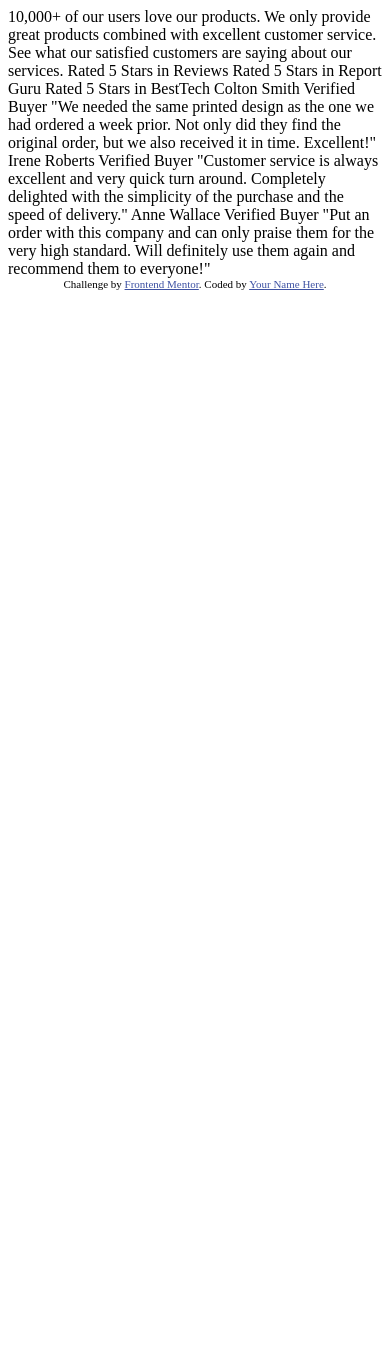
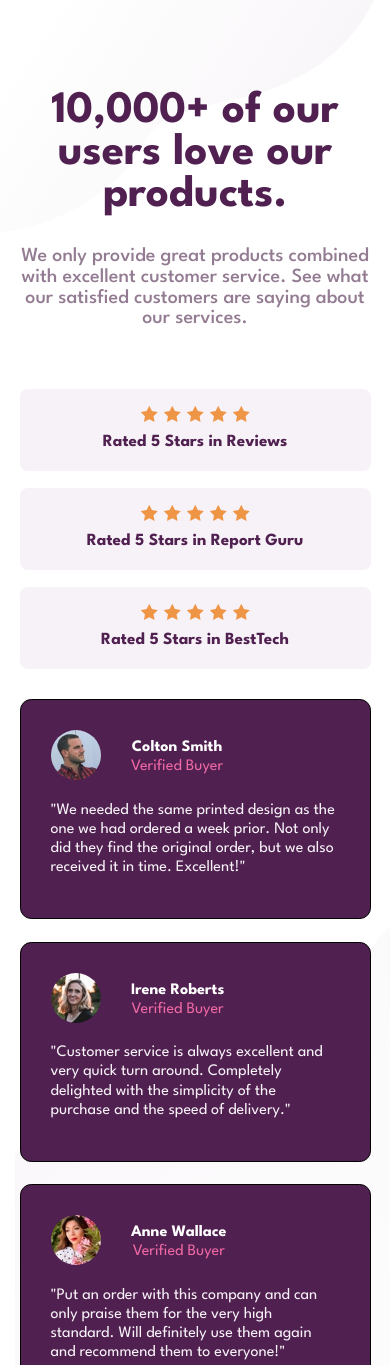
Before and after one commit to zaidansari42/FEM-Social-Proof, a plain HTML site: page index.html in a window 390 px wide. Shown: the top 1365 px of the page. Before the commit the page ends 844 px from the top, so only its background shows below. Drawn offline with Linux system fonts and the light colour scheme.

Commit message:
Completed Mobile mode

```diff
--- a/index.html
+++ b/index.html
@@ -3,7 +3,7 @@
   <head>
     <meta charset="UTF-8" />
     <meta name="viewport" content="width=device-width, initial-scale=1.0" />
-    <!-- displays site properly based on user's device -->
+    <link rel="stylesheet" href="styles.css" />
 
     <link
       rel="icon"
@@ -13,49 +13,123 @@
     />
 
     <title>Frontend Mentor | Social proof section</title>
-
-    <!-- Feel free to remove these styles or customise in your own stylesheet 👍 -->
-    <style>
-      .attribution {
-        font-size: 11px;
-        text-align: center;
-      }
-      .attribution a {
-        color: hsl(228, 45%, 44%);
-      }
-    </style>
   </head>
   <body>
-    10,000+ of our users love our products.
-
-    We only provide great products combined with excellent customer service.
-    See what our satisfied customers are saying about our services.
-
-    Rated 5 Stars in Reviews
-    Rated 5 Stars in Report Guru
-    Rated 5 Stars in BestTech
-
-    Colton Smith
-    Verified Buyer
-    "We needed the same printed design as the one we had ordered a week prior.
-    Not only did they find the original order, but we also received it in time.
-    Excellent!"
-
-    Irene Roberts
-    Verified Buyer
-    "Customer service is always excellent and very quick turn around. Completely
-    delighted with the simplicity of the purchase and the speed of delivery."
-
-    Anne Wallace
-    Verified Buyer
-    "Put an order with this company and can only praise them for the very high
-    standard. Will definitely use them again and recommend them to everyone!"
-
-    <div class="attribution">
+    <main class="container">
+      <div class="main__container">
+        <h1>10,000+ of our users love our products.</h1>
+        <p class="main">
+          We only provide great products combined with excellent customer
+          service. See what our satisfied customers are saying about our
+          services.
+        </p>
+      </div>
+      <div class="star__container">
+        <span class="first">
+          <ul>
+            <li>
+              <img src="images/icon-star.svg" alt="" /><img
+                src="images/icon-star.svg"
+                alt=""
+              /><img src="images/icon-star.svg" alt="" /><img
+                src="images/icon-star.svg"
+                alt=""
+              /><img src="images/icon-star.svg" alt="" />
+            </li>
+            <li>Rated 5 Stars in Reviews</li>
+          </ul>
+        </span>
+        <span class="second">
+          <ul>
+            <li>
+              <img src="images/icon-star.svg" alt="" /><img
+                src="images/icon-star.svg"
+                alt=""
+              /><img src="images/icon-star.svg" alt="" /><img
+                src="images/icon-star.svg"
+                alt=""
+              /><img src="images/icon-star.svg" alt="" />
+            </li>
+            <li>Rated 5 Stars in Report Guru</li>
+          </ul></span
+        >
+        <span class="third">
+          <ul>
+            <li>
+              <img src="images/icon-star.svg" alt="" /><img
+                src="images/icon-star.svg"
+                alt=""
+              /><img src="images/icon-star.svg" alt="" /><img
+                src="images/icon-star.svg"
+                alt=""
+              /><img src="images/icon-star.svg" alt="" />
+            </li>
+            <li>Rated 5 Stars in BestTech</li>
+          </ul></span
+        >
+      </div>
+      <div class="review__container">
+        <div class="review">
+          <div class="join">
+            <div class="pic">
+              <img src="images/image-colton.jpg" alt="" />
+            </div>
+            <div class="details">
+              <ul>
+                <li class="customer">Colton Smith</li>
+                <li>Verified Buyer</li>
+              </ul>
+            </div>
+          </div>
+          <p>
+            "We needed the same printed design as the one we had ordered a week
+            prior. Not only did they find the original order, but we also
+            received it in time. Excellent!"
+          </p>
+        </div>
+        <div class="review">
+          <div class="join">
+            <div class="pic">
+              <img src="images/image-irene.jpg" alt="" />
+            </div>
+            <div class="details">
+              <ul>
+                <li class="customer">Irene Roberts</li>
+                <li>Verified Buyer</li>
+              </ul>
+            </div>
+          </div>
+          <p>
+            "Customer service is always excellent and very quick turn around.
+            Completely delighted with the simplicity of the purchase and the
+            speed of delivery."
+          </p>
+        </div>
+        <div class="review">
+          <div class="join">
+            <div class="pic">
+              <img src="images/image-anne.jpg" alt="" />
+            </div>
+            <div class="details">
+              <ul>
+                <li class="customer">Anne Wallace</li>
+                <li>Verified Buyer</li>
+              </ul>
+            </div>
+          </div>
+          <p>
+            "Put an order with this company and can only praise them for the
+            very high standard. Will definitely use them again and recommend
+            them to everyone!"
+          </p>
+        </div>
+      </div>
+    </main>
+    <footer class="attribution">
       Challenge by
       <a href="https://www.frontendmentor.io?ref=challenge" target="_blank"
         >Frontend Mentor</a
-      >. Coded by <a href="#">Your Name Here</a>.
-    </div>
+      >. Coded by <a href="https://github.com/zaidansari42">Zaid Ansari</a>.
+    </footer>
   </body>
 </html>
--- /dev/null
+++ b/styles.css
@@ -0,0 +1,304 @@
+/* # Front-end Style Guide
+- Mobile: 375px
+- Desktop: 1440px
+
+  background-image: url(img_flwr.gif), url(paper.gif);
+  background-position: right bottom, left top;
+  background-repeat: no-repeat, repeat;
+}
+
+*/
+
+@import url("https://fonts.googleapis.com/css2?family=League+Spartan:wght@400;500;700&display=swap");
+
+.attribution {
+  font-size: 11px;
+  text-align: center;
+}
+.attribution a {
+  color: hsl(228, 45%, 44%);
+}
+
+:root {
+  ---Very_Dark_Magenta: hsl(300, 43%, 22%);
+  ---Soft_Pink: hsl(333, 80%, 67%);
+
+  ---Dark_Grayish_Magenta: hsl(303, 10%, 53%);
+  ---Light_Grayish_Magenta: hsl(300, 24%, 96%);
+  ---White: hsl(0, 0%, 100%);
+}
+
+* {
+  padding: 0;
+  margin: 0;
+  box-sizing: border-box;
+}
+
+body {
+  min-height: 100vh;
+  width: 100%;
+
+  font-size: 15px;
+  font-family: "League Spartan", sans-serif;
+
+  display: flex;
+  flex-direction: column;
+  justify-content: center;
+  align-items: center;
+
+  background: url(images/bg-pattern-top-desktop.svg),
+    url(/images/bg-pattern-bottom-desktop.svg);
+  background-repeat: no-repeat, no-repeat;
+  background-position: left top, right bottom;
+}
+
+main.container {
+  /* border: 1px solid black; */
+
+  /* margin-top: 1em; */
+
+  width: 80%;
+  height: 86vh;
+
+  margin-top: 5em;
+  margin-bottom: 0;
+  margin-left: auto;
+  margin-right: auto;
+  position: relative;
+}
+
+.main__container {
+  /* border: 1px solid; */
+
+  max-width: 440px;
+}
+
+h1 {
+  font-size: 4rem;
+  font-weight: 700;
+  color: var(---Very_Dark_Magenta);
+}
+
+.main__container p {
+  color: var(---Dark_Grayish_Magenta);
+  font-weight: 500;
+  margin: 1.5em 0;
+
+  font-size: 17px;
+
+  line-height: 1.3rem;
+}
+
+.star__container {
+  /* border: 1px solid; */
+
+  margin: 3em 0;
+
+  width: 570px;
+
+  position: absolute;
+
+  top: 0;
+  right: 0;
+
+  display: flex;
+  flex-direction: column;
+}
+
+.star__container span {
+  /* border: 1px solid; */
+  padding: 1em;
+
+  display: block;
+  background-color: var(---Light_Grayish_Magenta);
+
+  min-width: 410px;
+
+  font-weight: 700;
+  font-size: 17px;
+  color: var(---Very_Dark_Magenta);
+
+  text-align: center;
+
+  border-radius: 0.5rem;
+}
+
+.star__container span + span {
+  margin-top: 1em;
+}
+
+.star__container span:nth-child(1) {
+  align-self: start;
+}
+.star__container span:nth-child(2) {
+  align-self: center;
+}
+.star__container span:nth-child(3) {
+  align-self: flex-end;
+}
+
+.star__container span ul {
+  list-style-type: none;
+  display: flex;
+  align-items: center;
+}
+
+.star__container span ul li {
+  margin: 0 0.5em;
+}
+
+.star__container span ul li img {
+  padding: 0 3px;
+}
+
+.review__container {
+  /* border: 1px solid; */
+
+  margin-top: 4em;
+  height: 270px;
+
+  display: flex;
+  justify-content: space-between;
+}
+
+.review {
+  border: 1px solid;
+
+  max-width: 450px;
+
+  border-radius: 0.7rem;
+
+  background: var(---Very_Dark_Magenta);
+
+  padding: 2em;
+
+  height: 220px;
+}
+
+.review + .review {
+  margin-left: 2em;
+}
+
+div.join {
+  display: flex;
+}
+
+div.pic img {
+  border-radius: 50%;
+
+  max-width: 50px;
+  width: 100%;
+}
+
+div.details {
+  margin-left: 1.5em;
+}
+
+div.details ul {
+  list-style-type: none;
+  padding: 0.5em;
+
+  line-height: 1.2rem;
+
+  color: var(---Soft_Pink);
+}
+
+li.customer {
+  font-weight: 700;
+  color: var(---White);
+}
+
+.review p {
+  color: var(---Light_Grayish_Magenta);
+
+  font-weight: 500;
+
+  margin-top: 1em;
+
+  line-height: 1.2rem;
+}
+
+.review__container .review:nth-child(1) {
+  align-self: flex-start;
+}
+.review__container .review:nth-child(2) {
+  align-self: center;
+}
+.review__container .review:nth-child(3) {
+  align-self: flex-end;
+}
+
+@media screen and (max-width: 1000px) {
+  body {
+    background: url(images/bg-pattern-top-mobile.svg),
+      url(images/bg-pattern-bottom-mobile.svg);
+    background-repeat: no-repeat, no-repeat;
+    background-position: top left, bottom right;
+  }
+
+  main.container {
+    display: flex;
+    flex-direction: column;
+
+    height: auto;
+    width: 90%;
+
+    text-align: center;
+  }
+
+  main.container h1 {
+    font-size: 45px;
+  }
+
+  main.container p.main {
+    font-size: 20px;
+  }
+
+  .container > * {
+    margin: 1em auto;
+  }
+
+  .star__container {
+    position: relative;
+    width: initial;
+
+    margin: 1em 0;
+  }
+
+  .star__container span ul {
+    flex-direction: column;
+    line-height: 1.5rem;
+  }
+
+  .review__container {
+    flex-direction: column;
+
+    height: unset;
+  }
+
+  .review {
+    max-width: 400px;
+  }
+
+  div.details ul {
+    font-size: 16px;
+  }
+
+  .review p {
+    font-size: 16px;
+    font-weight: 400;
+
+    text-align: left;
+  }
+
+  .review + .review {
+    margin-top: 1.5em;
+    margin-left: auto;
+    margin-right: auto;
+  }
+
+  .star__container span {
+    width: 100%;
+    min-width: fit-content;
+  }
+}
```
Also changed, not shown: 1 other file.
